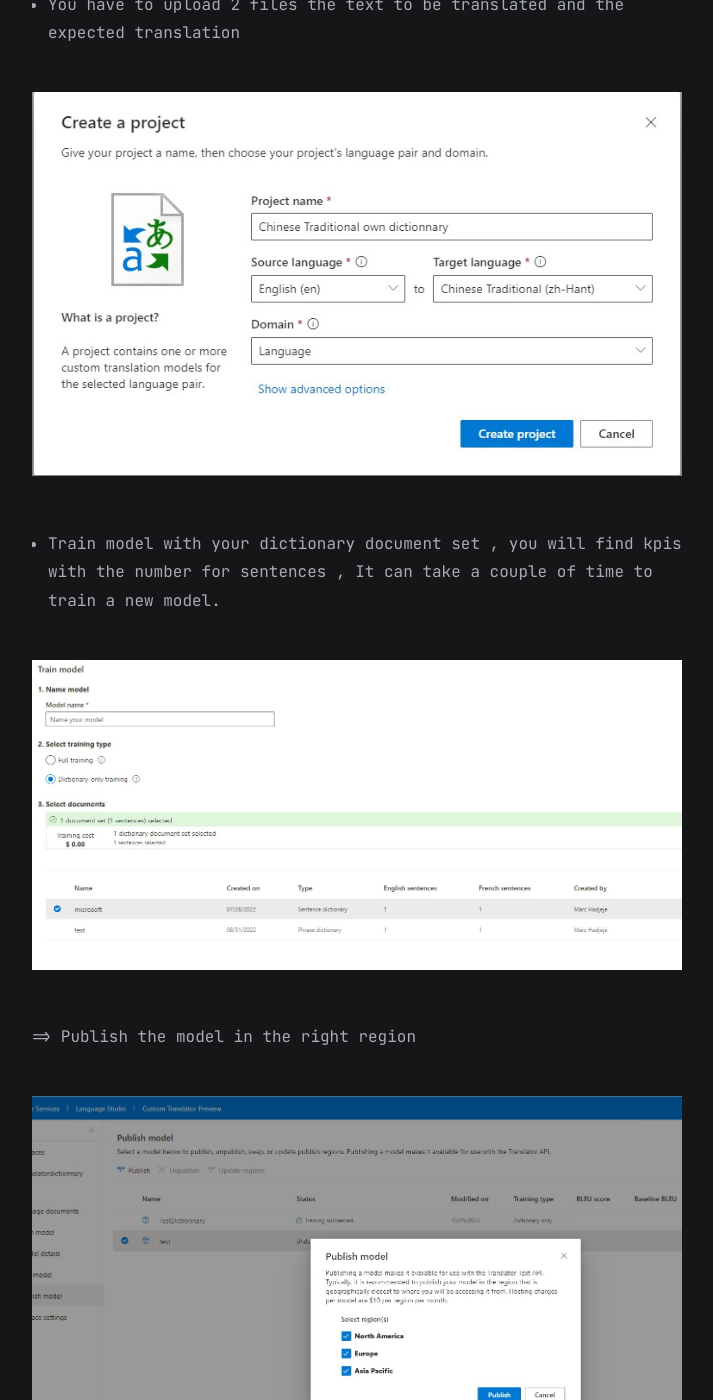
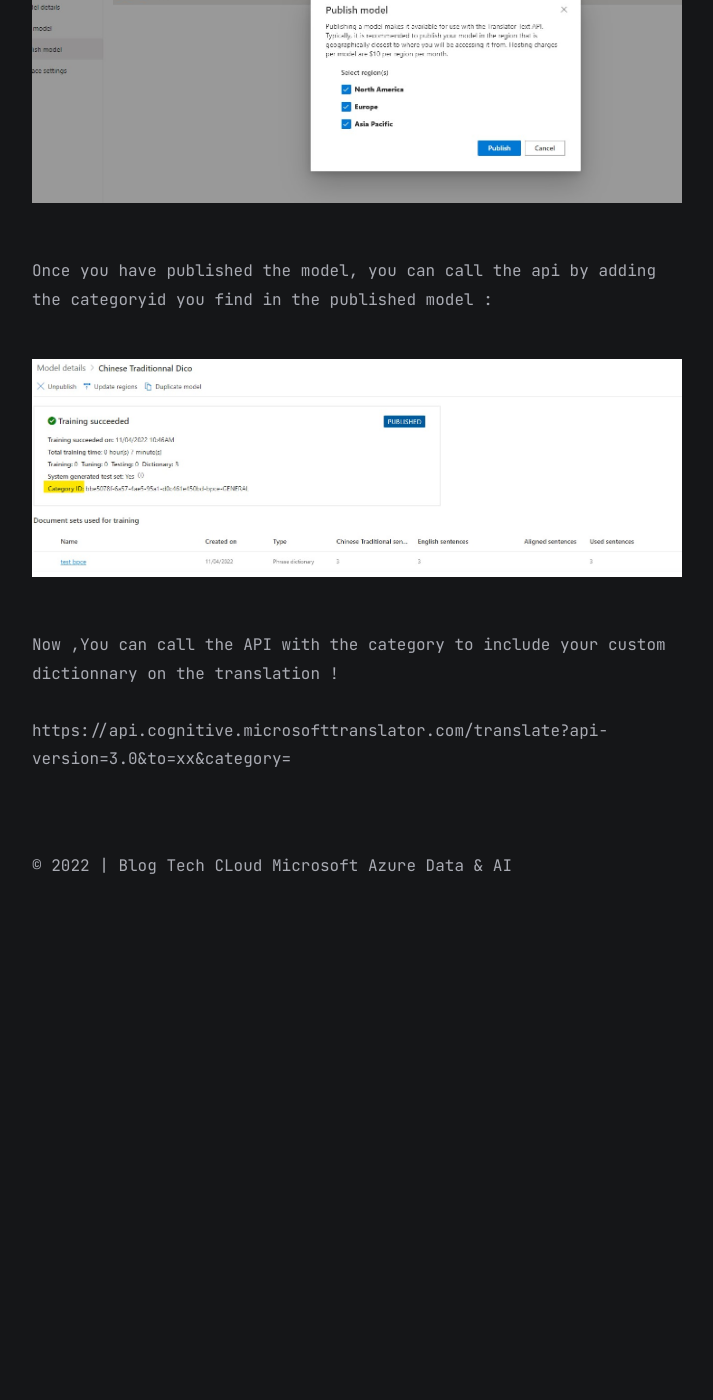
Before and after one commit to marc-hadjeje/marc-hadjeje.github.io, a Jekyll site: the page built from all_collections/_posts/2022-11-24-Azure Cognitive Services.md, in a window 1280 px wide and 1400 px high, scrolled down 7490 px. Shown: the whole window, without its empty margins (283-996 px from the left). Built offline with Jekyll 4.4.1, drawn with Linux system fonts in a browser that asks for light colours; after the commit the page ends 8436 px from its top, so only the background shows below that; some of the changed text lies outside the part shown.

Commit message:
Update 2022-11-24-Azure Cognitive Services.md

````diff
--- a/all_collections/_posts/2022-11-24-Azure Cognitive Services.md
+++ b/all_collections/_posts/2022-11-24-Azure Cognitive Services.md
@@ -44,7 +44,7 @@ Add the text to be translated to the body tab of postman :
 ```
 ![Text translator](https://github.com/marc-hadjeje/marc-hadjeje.github.io/blob/main/assets/images/text_translator.jpg?raw=true)
 
--   You will see the translation in the body as a result
+-   You will see the translation in the body as a result!
 
 ![Translation result](https://github.com/marc-hadjeje/marc-hadjeje.github.io/blob/main/assets/images/translation_result.jpg?raw=true)
 
@@ -53,36 +53,27 @@ Add the text to be translated to the body tab of postman :
 
 -	To create your company dictionary you need to log in to the portal : [customtranslator](https://portal.customtranslator.azure.ai/workspaces) which is an additional portal to the service allowing you to refine your translation.
 
--	Create a new workspace and link it to your translator service with the same information as in the API call:
+-	Create a new workspace and link it to your translator ressource with the same information as in the API call:
 
-![new project translator](https://github.com/marc-hadjeje/marc-hadjeje.github.io/blob/main/assets/images/custom_translator_key.jpg?raw=true)
+![new workspace](https://github.com/marc-hadjeje/marc-hadjeje.github.io/blob/main/assets/images/custom_translator_key.jpg?raw=true)
 
-######	Create new custom translation project link to your ressource
+-   Create new translation project link to your ressource :
 
-- Create a new project :
-
-![new project translator](https://github.com/marc-hadjeje/marc-hadjeje.github.io/blob/main/assets/images/new_project_translator.jpg?raw=true)
+![new project dico](https://github.com/marc-hadjeje/marc-hadjeje.github.io/blob/main/assets/images/new_project_translator.jpg?raw=true)
 
 -	Create document set in order to download Dictionnary set  ( you can choose Phrase Dictionnary or Sentence Dictionnary )  , please read [the documentation](https://learn.microsoft.com/en-us/azure/cognitive-services/Translator/custom-translator/concepts/dictionaries) to understand the difference.
 
-![new project translator](https://github.com/marc-hadjeje/marc-hadjeje.github.io/blob/main/assets/images/type_of_dictionnary.jpg?raw=true)
+![new type of dico](https://raw.githubusercontent.com/marc-hadjeje/marc-hadjeje.github.io/main/assets/images/type_of_dictionnary.jpg)
 
--   Upload you custom traduction :
-
-![new project translator](https://github.com/marc-hadjeje/marc-hadjeje.github.io/blob/main/assets/images/custom_translator_key.jpg?raw=true)
-
-**Respect the partern of the file name when uploading the dictionary**
-
+**Respect the pattern of the file name when uploading the dictionary**
 
 **example: filename_en.TXT**
 
-![new translator](https://github.com/marc-hadjeje/marc-hadjeje.github.io/blob/main/assets/images/new_project_translator.jpg)
-
 -  You have to upload 2 files the text to be translated and the expected translation
 
-![new translator](https://github.com/marc-hadjeje/marc-hadjeje.github.io/blob/main/assets/images/new_project_translator.jpg)
+![new translator](https://github.com/marc-hadjeje/marc-hadjeje.github.io/blob/main/assets/images/content%20custom%20dictionnary.jpg?raw=true)
 
--	Train model with your dictionary document set , you will find kpis with the number for sentences ,   It can take a couple of time to train a new model.
+-	Train model with your dictionary document set , you will find kpis with the number for sentences,It can take a couple of time to train a new model.
 
  ![traim model translator](https://github.com/marc-hadjeje/marc-hadjeje.github.io/blob/main/assets/images/train_model.jpg?raw=true)
 
@@ -90,16 +81,10 @@ Add the text to be translated to the body tab of postman :
 
  ![publish translator](https://github.com/marc-hadjeje/marc-hadjeje.github.io/blob/main/assets/images/publish_model2.jpg?raw=true)
 
-Once you have published the model, you can call the api by adding the categoryid you find in the published model
+Once you have published the model, you can call the api by adding the categoryid you find in the published model :
 
-https://api.cognitive.microsofttranslator.com/translate?api-version=3.0&from=en&to=de&category=<category-Id>
+ ![traim model translator](https://github.com/marc-hadjeje/marc-hadjeje.github.io/blob/main/assets/images/category_id.jpg?raw=true)
 
-you will find category inside model detail:
+Now ,You can call the API with the category to include your custom dictionnary on the translation !
 
-https://api.cognitive.microsofttranslator.com/translate?api-version=3.0&from=en&to=de&category=<category-Id>
-
-I replaced really by “tatata” in my dictionnary
-
-example :
-
-  ![Result translator](https://github.com/marc-hadjeje/marc-hadjeje.github.io/blob/main/assets/images/result.jpg?raw=true)
+https://api.cognitive.microsofttranslator.com/translate?api-version=3.0&to=xx&category=<category-Id>
````
